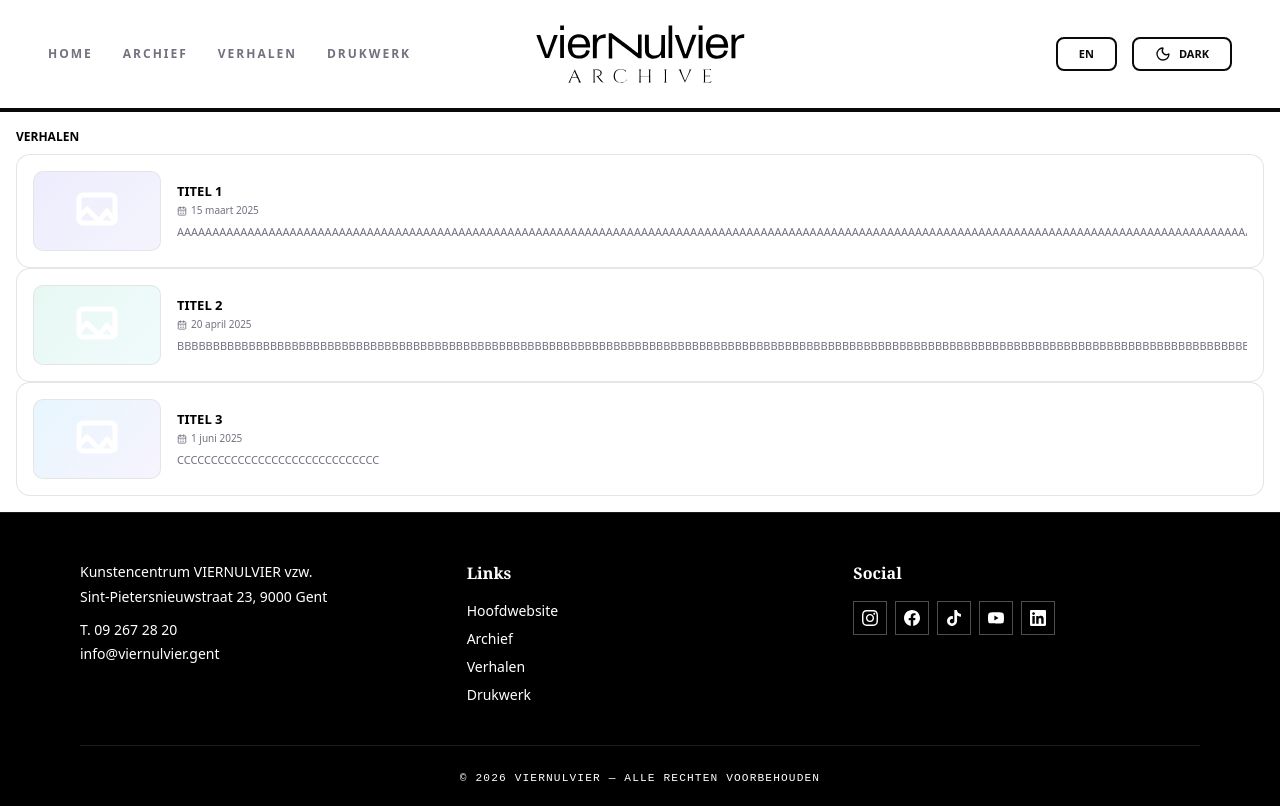
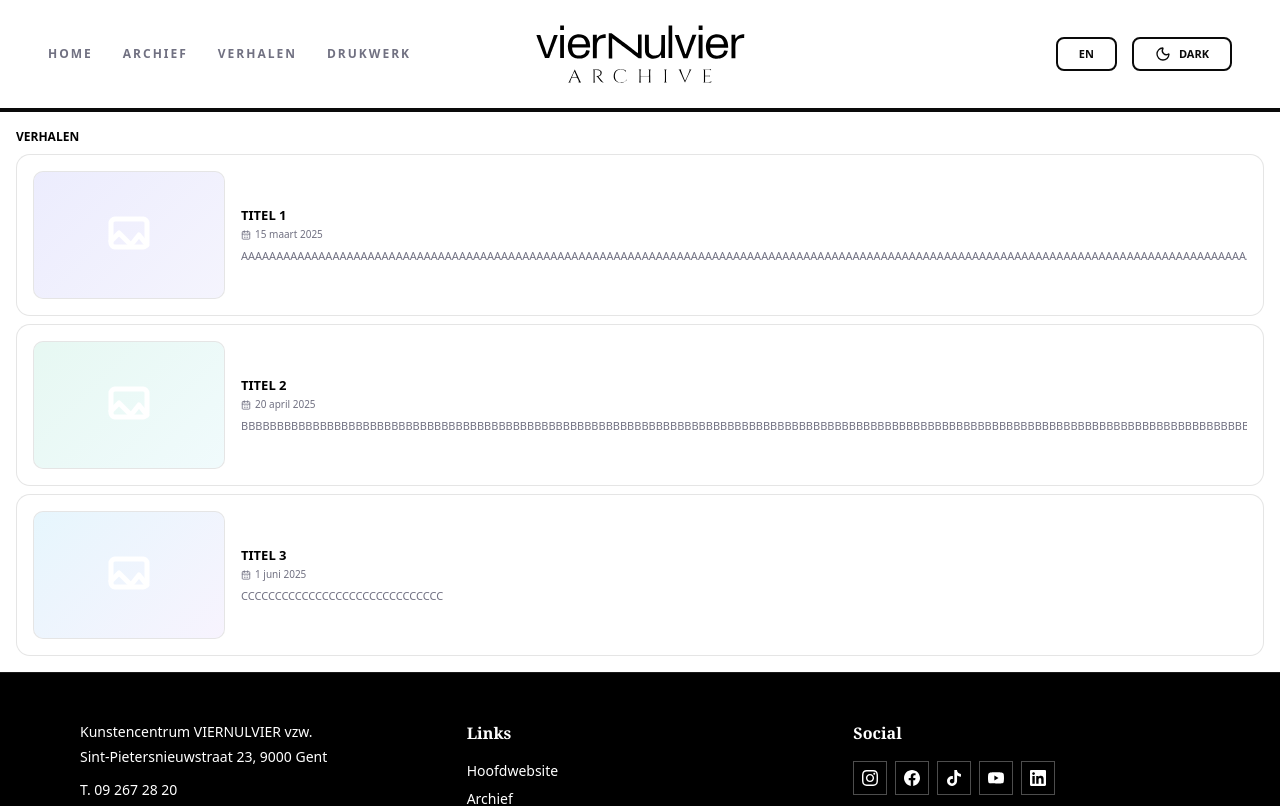
Before and after one commit to SELab-2/viernulvier-4, a Nuxt app in the folder frontend/: page /TempShowcase in a window 1280 px wide. Shown: the top 806 px of the page. Built offline with nearby package versions, Linux system fonts and the light colour scheme.

Commit message:
small changes

```diff
--- a/frontend/app/components/production/storyListView.vue
+++ b/frontend/app/components/production/storyListView.vue
@@ -28,7 +28,8 @@ const formatDate = (date: Date) => {
         v-if="stories.length"
         class="flex flex-col gap-2"
     >
-      <div class="overflow-y-auto max-h-[24rem]">
+      <div class="overflow-y-auto max-h-[35rem]">
+        <div class="flex flex-col gap-2">
           <div
               v-for="(story, index) in stories"
               :key="story.id"
@@ -44,7 +45,7 @@ const formatDate = (date: Date) => {
                 :alt="story.title"
                 class="w-24 h-16 object-cover rounded-md shrink-0"
             />
-          <ThumbnailPlaceholder v-else :id="story.id" size="sm" :showIcon="true" :showBorder="true" :rounded="true"/>
+            <ThumbnailPlaceholder v-else :id="story.id" size="md" :showIcon="true" :showBorder="true" :rounded="true"/>
 
             <!-- Content -->
             <div class="flex-1 min-w-0">
@@ -54,6 +55,7 @@ const formatDate = (date: Date) => {
                 {{ formatDate(story.date) }}
               </p>
               <p class="text-[11px] text-muted-foreground line-clamp-2">{{ story.description }}</p>
+            </div>
           </div>
         </div>
       </div>
--- a/frontend/locales/en.json
+++ b/frontend/locales/en.json
@@ -57,8 +57,8 @@
     "dateAndTime": "Date & Time",
     "location": "Location",
     "price": "Price",
-    "noEvents": "This production doesn't any events.",
+    "noEvents": "This production doesn't contain any events.",
     "stories": "Stories",
-    "noStories": "This production doesn't any stories."
+    "noStories": "This production doesn't contain any stories."
   }
 }
```
Lines whose indentation alone changed are shown as unchanged.
